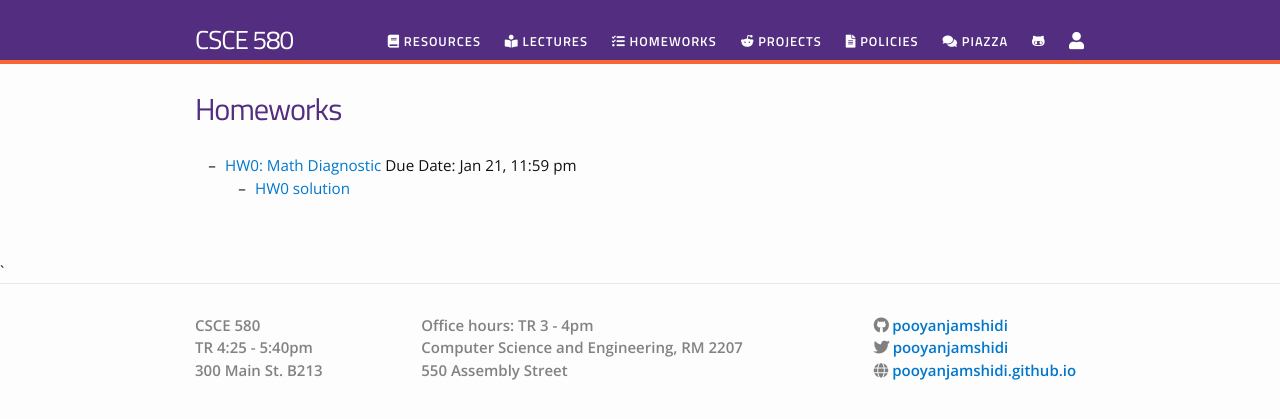
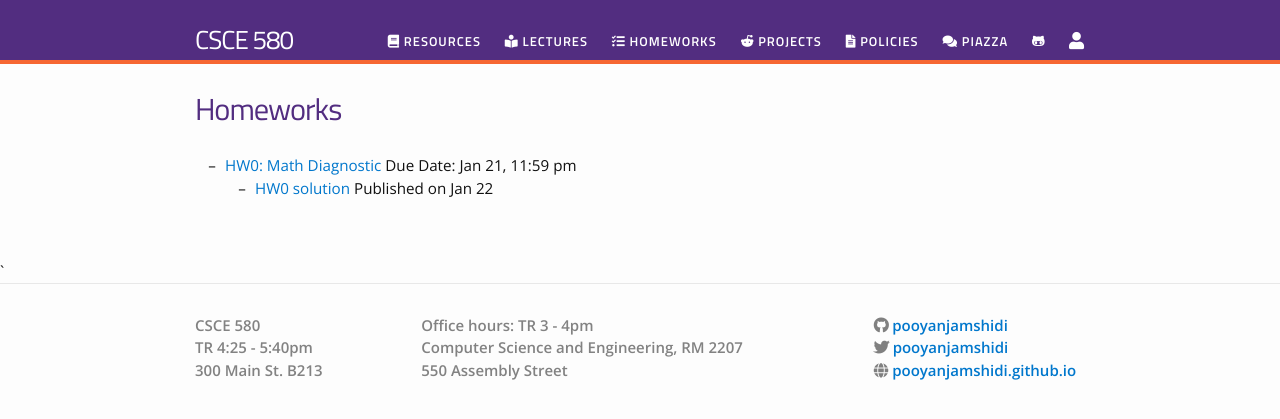
Before and after one commit to stephenvolpe/csce580, a Jekyll site: the page built from homeworks.md, in a window 1280 px wide. Shown: the top 419 px of the page. Built offline with Jekyll 4.4.1, drawn with Linux system fonts in a browser that asks for light colours; nearby versions of some CDN libraries.

```diff
--- a/homeworks.md
+++ b/homeworks.md
@@ -6,4 +6,4 @@
 
 * [HW0: Math Diagnostic](https://github.com/pooyanjamshidi/csce580/tree/master/homeworks/hw0)
   Due Date: Jan 21, 11:59 pm
-  - [HW0 solution](https://github.com/pooyanjamshidi/csce580/tree/master/homeworks/hw0)
+  - [HW0 solution](https://github.com/pooyanjamshidi/csce580/tree/master/homeworks/hw0) Published on Jan 22
```
